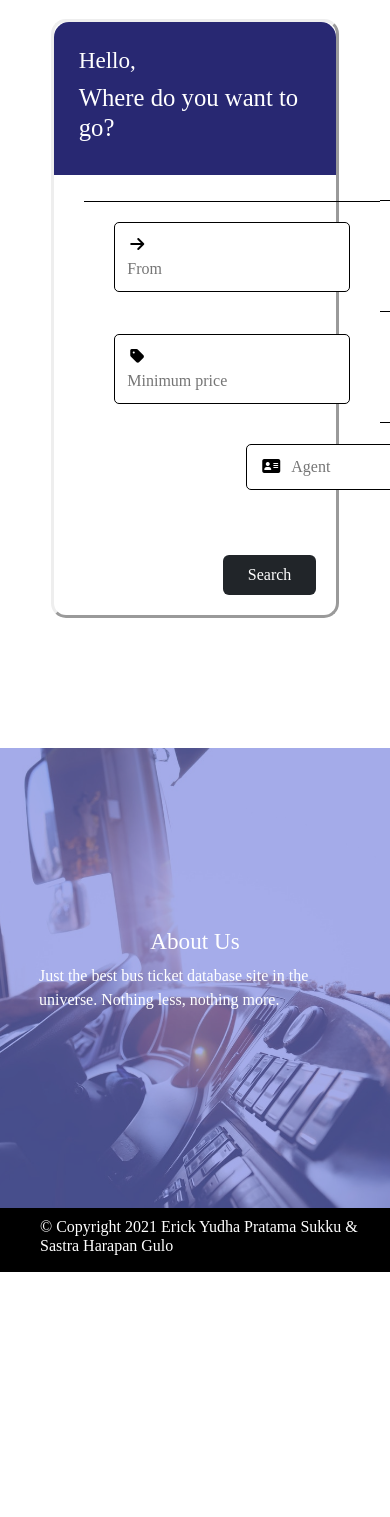
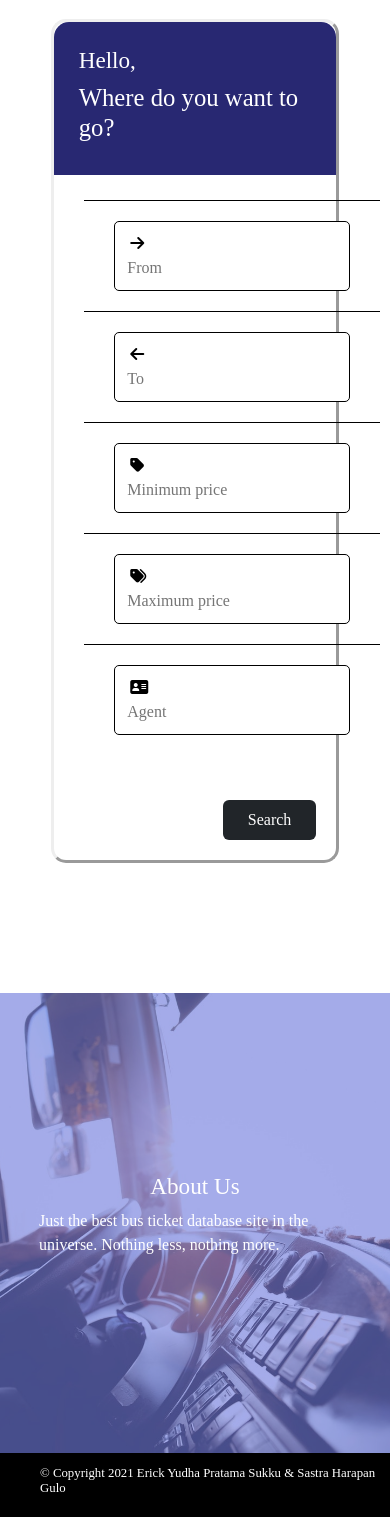
Before and after one commit to erickyudha/simple-bus, a PHP site: page / in a window 390 px wide. Shown: the part 549-2066 px from the top of the page. Before the commit the page ends 1821 px from the top, so only its background shows below. Run offline with PHP 8.4, Linux system fonts and the light colour scheme; some libraries are stand-ins or nearby versions.

Commit message:
css grid fixed

```diff
--- a/index.php
+++ b/index.php
@@ -75,7 +75,7 @@ header("Expires: 0"); // Proxies. ?>
 
             </div>
 
-            <div class="form-input-child fic1 bottom-shelf">
+            <div class="form-input-child fic1 bottom-shelf minp">
               <div class="input-cont">
                 <i class="fas fa-tag"></i>
                <input type="text" id="minPrice" name="minPrice" autocomplete="off" placeholder="Minimum price">
--- a/p/endpoint.php
+++ b/p/endpoint.php
@@ -4,7 +4,7 @@ require_once "../vendor/autoload.php";
 EasyRdf\RdfNamespace::set('rdf','http://www.w3.org/1999/02/22-rdf-syntax-ns#');
 EasyRdf\RdfNamespace::set('bus','http://bus-usu.herokuapp.com/bus/ontology#');
 
-$graph = \EasyRdf\Graph::newAndLoad("https://erickyudha.github.io/public/bus.rdf");
+$graph = \EasyRdf\Graph::newAndLoad("https://erickyudha.github.io/public/simple-bus.rdf");
 
 $allData = $graph->resourcesMatching('bus:class');
 
--- a/style/index-layout.css
+++ b/style/index-layout.css
@@ -62,9 +62,9 @@ body {
   grid-template-columns: 1fr 1fr;
   grid-template-rows: auto auto auto;
   grid-template-areas:
-  "a b"
-  "c d"
-  "agent agent";
+    "a b"
+    "c d"
+    "agent agent";
   margin: 10px;
 }
 
@@ -177,9 +177,15 @@ footer h6 {
 
   .form-input {
     display: grid;
-    grid-template-rows: 1fr 1fr;
+    grid-template-rows: auto auto auto auto auto;
     grid-template-columns: 1fr;
     margin: 10px 4vw;
+    grid-template-areas:
+    "a"
+    "b"
+    "c"
+    "d"
+    "agent";
   }
 
   .fic1 {
@@ -190,4 +196,10 @@ footer h6 {
   .fic2 {
     place-self: start center;
   }
+  .minp {
+    border-bottom: 1px solid;
+  }
+  footer h6 {
+    font-size: 0.8em;
+  }
 }
```
